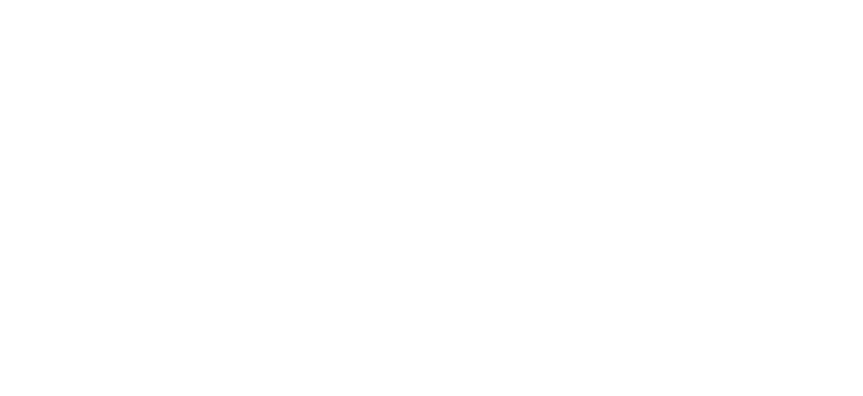
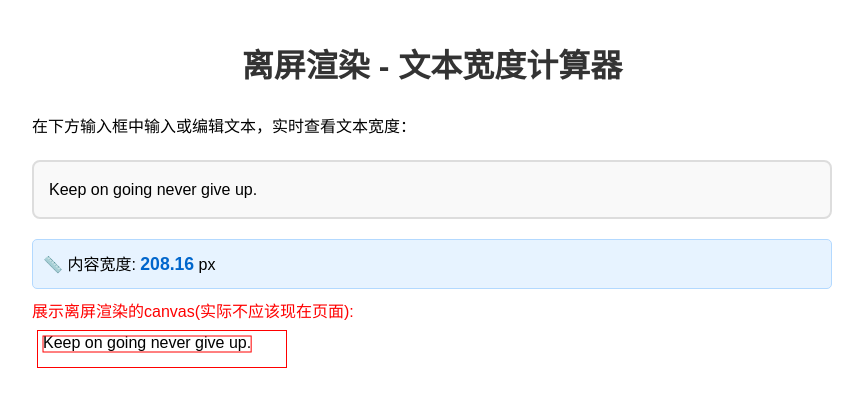
Before and after one commit to ahstufl/off-screen-render, a website with bundled scripts: page index.html in a window 1280 px wide. Shown: the whole page, without its empty margins (208-1071 px from the left). Built offline with nearby package versions, Linux system fonts and the light colour scheme.

Commit message:
feat: 优化功能

```diff
--- a/index.html
+++ b/index.html
@@ -1,11 +1,67 @@
 <!DOCTYPE html>
-<html lang="en">
+<html lang="zh-CN">
 <head>
     <meta charset="UTF-8">
     <meta name="viewport" content="width=device-width, initial-scale=1.0">
-    <title>Document</title>
+    <title>离屏渲染 - 文本宽度计算</title>
+    <style>
+        body {
+            font-family: Arial, sans-serif;
+            max-width: 800px;
+            margin: 0 auto;
+            padding: 20px;
+            line-height: 1.6;
+        }
+        #editer {
+            border: 2px solid #ddd;
+            border-radius: 8px;
+            padding: 15px;
+            margin: 20px 0;
+            background-color: #f9f9f9;
+            transition: border-color 0.3s;
+            min-height: 1.2em;
+        }
+        #editer:focus-within {
+            /* border-color: #007bff; */
+            background-color: #fff;
+        }
+        #text {
+            font-size: 16px;
+            font-weight: normal;
+            color: #000000;
+            font-family: Arial;
+        }
+        .result {
+            background-color: #e7f3ff;
+            border: 1px solid #b3d9ff;
+            border-radius: 5px;
+            padding: 10px;
+            margin: 10px 0;
+        }
+        .width-value {
+            font-weight: bold;
+            color: #0066cc;
+            font-size: 1.1em;
+        }
+        h1 {
+            color: #333;
+            text-align: center;
+        }
+    </style>
 </head>
 <body>
+    <h1>离屏渲染 - 文本宽度计算器</h1>
+    <p>在下方输入框中输入或编辑文本，实时查看文本宽度：</p>
+
+    <div id="editer">
+        <span id="text" contenteditable="true">Keep on going never give up.</span>
+    </div>
+
+    <div class="result">
+        📏 内容宽度: <span id="width" class="width-value">0</span> px
+    </div>
+    <div style="color: red;">展示离屏渲染的canvas(实际不应该现在页面):</div>
+
     <script type="module" src="./index.js"></script>
 </body>
 </html>
--- a/index.js
+++ b/index.js
@@ -1,13 +1,90 @@
-import { getTextWidth } from "./utils/offSreenRenderSize";
-// import type { FontStyle } from "./utils/offSreenRenderSize";
+import { buildFontString, getTextWidth } from "./utils/offSreenRenderSize.js";
 
-const text = "Hello, world!";
+// 获取DOM元素
+const textElement = document.getElementById('text');
+const widthElement = document.getElementById('width');
+
+// 字体样式配置
 const font = {
     size: 16,
-    bold: true,
+    bold: false,
     horizontal: "left",
     vertical: "top",
     color: "#000000",
     family: "Arial",
 };
-console.log(getTextWidth(text, font));
+
+const unit = 'px';
+
+// 计算并更新宽度显示
+function updateWidth() {
+    const text = textElement.textContent || textElement.innerText || '';
+    console.log(text);
+    if (text.trim() === '') {
+        widthElement.textContent = '0';
+        return;
+    }
+
+    try {
+        const width = getTextWidth(text, font, unit);
+        widthElement.textContent = Math.round(width * 100) / 100; // 保留两位小数
+
+        // 显示离屏渲染的canvas
+        const canvas = document.createElement("canvas");
+        const tempCtx = canvas.getContext("2d");
+        if (tempCtx === null) {
+            throw new Error("Can't get context of canvas. Change a browser may fix this problem");
+        }
+
+        // 设置canvas尺寸用于显示验证
+        canvas.width = Math.max(width + 40, 200);
+        canvas.height = font.size + 20;
+
+        // 设置canvas样式，使其可见
+        canvas.style.border = "1px solid red";
+        canvas.style.margin = "5px";
+        canvas.style.display = "block";
+
+        // 重新设置字体（canvas尺寸改变后需要重新设置）
+        tempCtx.font = buildFontString(font, unit);
+        tempCtx.fillStyle = font.color;
+        tempCtx.textBaseline = "top";
+
+        // 在canvas上实际绘制文本
+        tempCtx.fillText(text, 5, 5);
+
+        // 绘制一个红色矩形框，宽度为实际测量的宽度
+        tempCtx.strokeStyle = "red";
+        tempCtx.lineWidth = 1;
+        tempCtx.strokeRect(5, 5, width, font.size);
+
+        // 清除之前的canvas（避免积累）
+        const existingCanvases = document.querySelectorAll('.debug-canvas');
+        existingCanvases.forEach(c => c.remove());
+
+        // 添加标识类名和说明
+        canvas.className = 'debug-canvas';
+        canvas.title = `文本: "${text}", 宽度: ${Math.round(width * 100) / 100}px`;
+
+        // 添加到页面用于调试
+        document.body.appendChild(canvas);
+
+    } catch (error) {
+        console.error('计算宽度时出错:', error);
+        widthElement.textContent = '计算错误';
+    }
+}
+
+// 监听内容变化事件
+textElement.addEventListener('input', updateWidth);
+textElement.addEventListener('paste', () => {
+    // 粘贴事件需要延迟执行，等待内容更新
+    setTimeout(updateWidth, 10);
+});
+
+// 页面加载时计算初始宽度
+if (document.readyState === 'loading') {
+    document.addEventListener('DOMContentLoaded', updateWidth);
+} else {
+    updateWidth();
+}
--- a/utils/offSreenRenderSize.js
+++ b/utils/offSreenRenderSize.js
@@ -1,15 +1,19 @@
-
-export const buildFontString = function buildFontString(ops) {
-    const {family, size, lineHeight, bold, italic} = ops;
-    return `${italic === true ? "italic " : ""}${bold === true ? "bold " : "normal "}${size}pt${lineHeight !== undefined ? `/${lineHeight}` : ""} ${family}`;
+export const buildFontString = function buildFontString(ops, unit = 'pt') {
+    const { family, size, lineHeight, bold, italic } = ops;
+    return `${italic === true ? "italic " : ""}${bold === true ? "bold " : "normal "}${size}${unit}${lineHeight !== undefined ? `/${lineHeight}` : ""} ${family}`;
 };
 
-export const getTextWidth = (text, font) => {
-    const tempCtx = document.createElement("canvas").getContext("2d");
+export const getTextWidth = (text, font, unit = 'pt') => {
+    const canvas = document.createElement("canvas");
+    const tempCtx = canvas.getContext("2d");
     if (tempCtx === null) {
         throw new Error("Can't get context of canvas. Change a browser may fix this problem");
     }
-    tempCtx.font = buildFontString({...font, size: font.size * 10});
-    const {width} = tempCtx.measureText(text);
-    return width / 10;
+
+    // 使用正常字体大小进行测量
+    tempCtx.font = buildFontString({ ...font }, unit);
+
+    // 测量文本宽度
+    const { width } = tempCtx.measureText(text);
+    return width;
 };
```
Also changed, not shown: utils/offSreenRenderSize.ts (+4 -4 lines), README.md, example.jpg (added).
